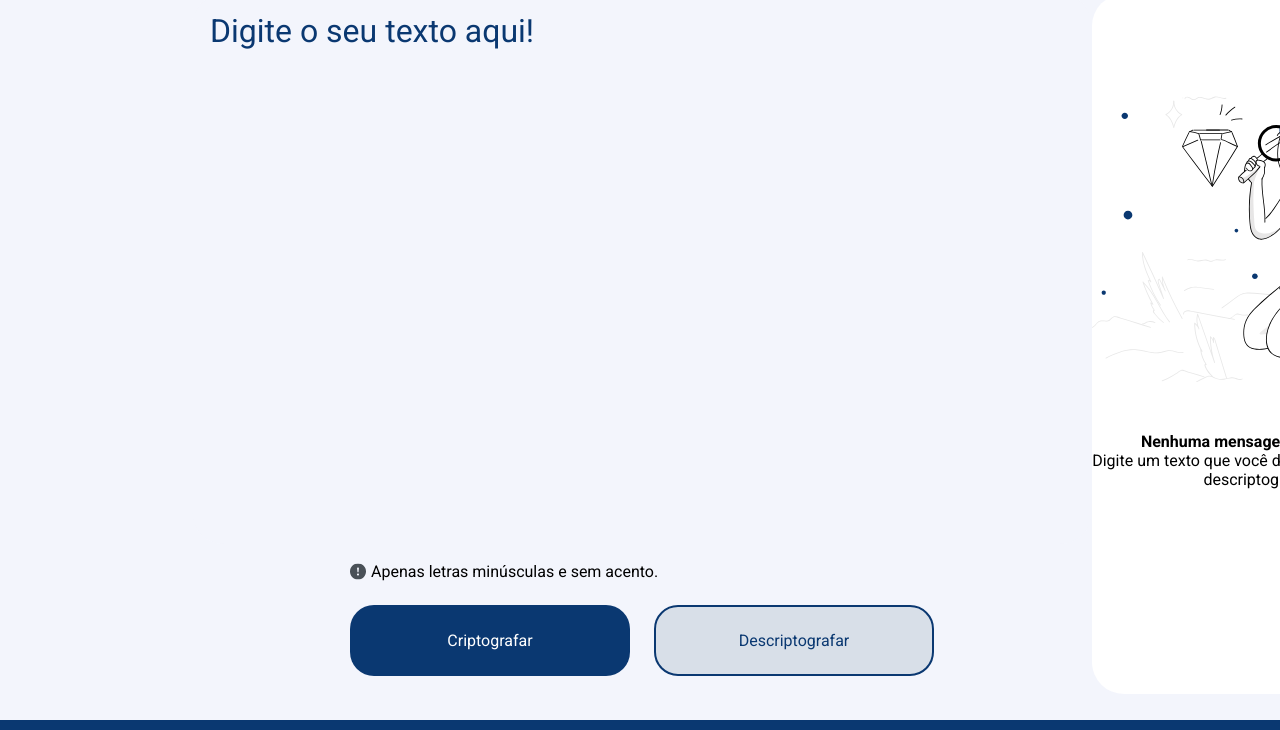
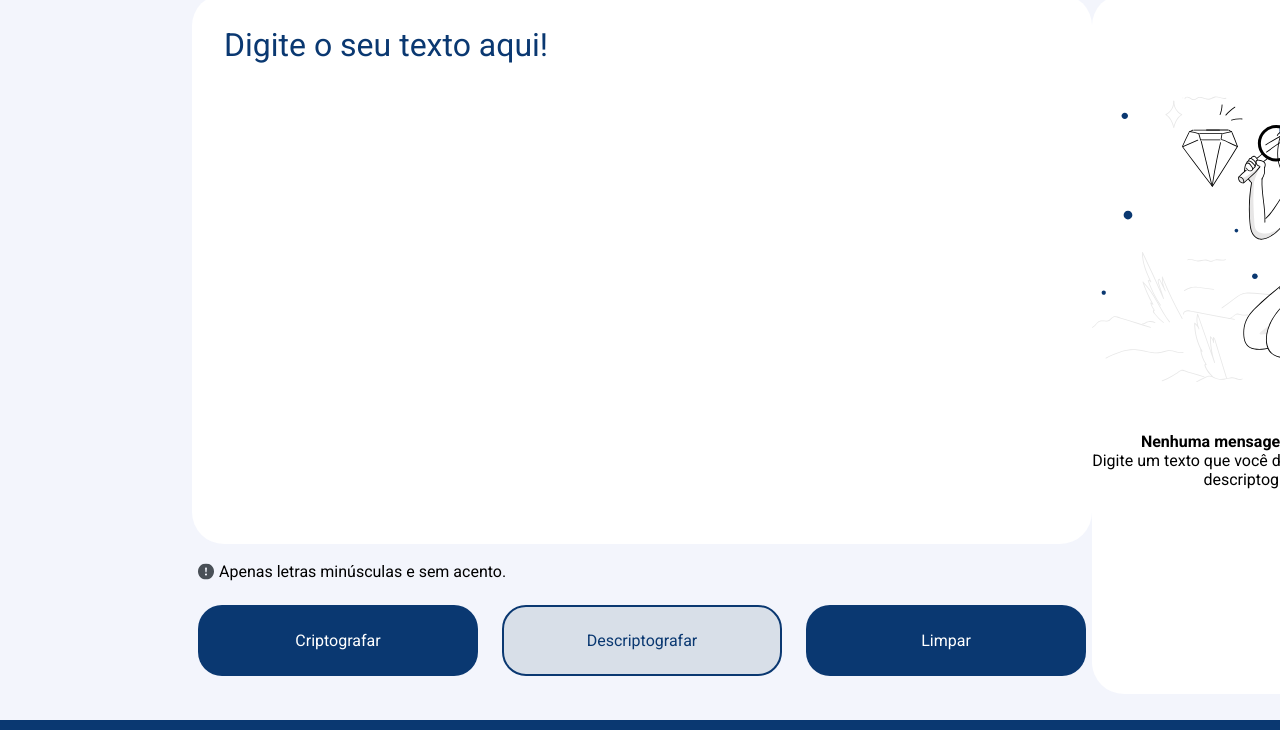
Before and after one commit to Rafael-Boscolo/Challenge-Decodificador, a plain HTML site: page index.html in a window 1280 px wide. Shown: the part 96-826 px from the top of the page. Drawn offline with nearby package versions, Linux system fonts and the light colour scheme.

Commit message:
ajustes e estilizacao do scrollbar

```diff
--- a/index.html
+++ b/index.html
@@ -27,6 +27,7 @@
                     <div class="conteudo__button">
                         <button class="conteudo__button__btn criptografar" onclick="ValidarCriptografia(1)">Criptografar</button>
                         <button class="conteudo__button__btn descriptografar" onclick="ValidarCriptografia(2)">Descriptografar</button>
+                        <button class="conteudo__button__btn criptografar" onclick="Limpar()">Limpar</button>
                     </div>
                 </div>
             </div>
--- a/js/app.js
+++ b/js/app.js
@@ -65,3 +65,7 @@ function ValidarCriptografia(a) {
         }
     }
 }
+
+function Limpar() {
+    let texto = document.querySelector('textarea').value = '';
+}
--- a/style/styles.css
+++ b/style/styles.css
@@ -5,6 +5,20 @@
     padding: 0;
     box-sizing: border-box;
     font-family: var(--font-primaria);
+}
+
+::-webkit-scrollbar-track {
+    background-color: var(--gray-400);
+}
+
+::-webkit-scrollbar {
+    width: 4px;
+    background: var(--gray-400);
+}
+
+::-webkit-scrollbar-thumb {
+    background: var(--dark-blue);
+    border-radius: 5px;
 }
 
 body {
@@ -29,7 +43,6 @@ body {
     align-items: center;
 }
 
-
 textarea:focus {
     outline: 0;
 }
@@ -43,10 +56,11 @@ textarea:focus {
 .conteudo__container__text {
     width: 900px;
     height: 550px;
-    background: var(--gray-300);
+    /* background: var(--gray-300); */
+    background: var(--white);
     border-radius: 32px;
     font-size: 32px;
-    padding: 2%;
+    padding: 32px;
     margin-bottom: 2%;
     resize: none;
     border: none;
@@ -102,6 +116,7 @@ textarea:focus {
     border-radius: 32px;
     display: flex;
     flex-direction: column;
+    box-sizing: content-box;
 }
 
 #resultado {
@@ -110,6 +125,8 @@ textarea:focus {
     font-size: 24px;
     height: 550px;
     word-break: break-all;
+    overflow: auto;
+
 }
 
 #elementos {
```
